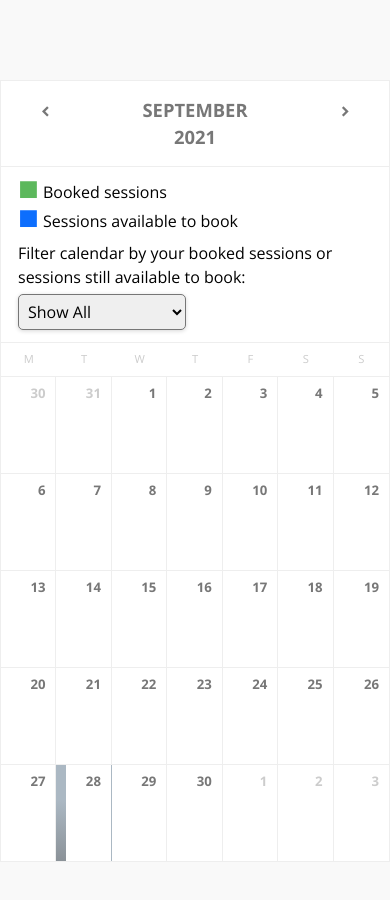
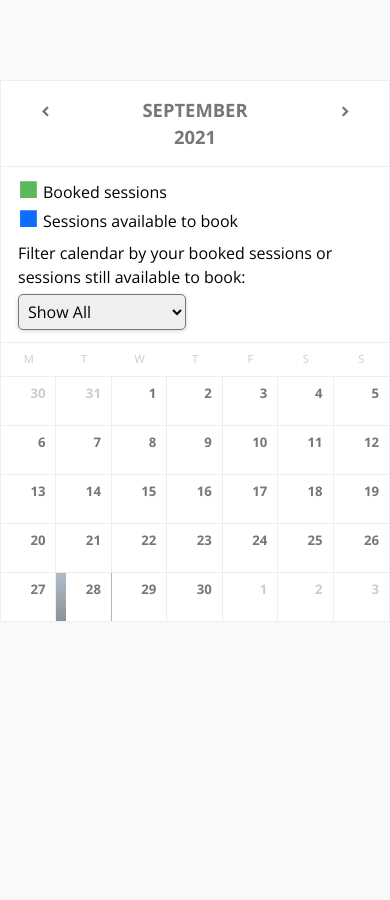
Before and after one commit to AlexKynoch/golf-frontend, a React (Create React App) app: page / in a window 390 px wide. Shown: the top 900 px of the page. After the commit the page ends 844 px from the top, so only its background shows below. Built offline with nearby package versions, Linux system fonts and the light colour scheme; no server answers.

Commit message:
sort sessions by time

```diff
--- a/package.json
+++ b/package.json
@@ -13,7 +13,6 @@
     "bootstrap-icons": "^1.5.0",
     "date-fns": "^2.24.0",
     "gh-pages": "^3.2.3",
-    "lodash.sortby": "^4.7.0",
     "react": "^17.0.2",
     "react-big-calendar": "^0.35.0",
     "react-bootstrap": "^1.6.3",
--- a/src/components/Calendar.css
+++ b/src/components/Calendar.css
@@ -161,7 +161,7 @@ main {
 
 .calendar .body .cell {
   position: relative;
-  height: 6em;
+  min-height: 6em;
   border-right: 1px solid var(--border-color);
   overflow: hidden;
   cursor: pointer;
@@ -375,10 +375,6 @@ main {
   padding-top: 6px;
 }
 
-.user-filter {
-  /* padding-top: 4px; */
-}
-
 /* admin search field */
 
 .search-field {
@@ -460,8 +456,11 @@ main {
     padding: 0.8em
   }
 
-  /* .calendar .body .cell {
-    height: 3em;
+  .ul-show-sessions {
+    padding-top: 15px
+  }
 
-  } */
+  .calendar .body .cell {
+    min-height: 3em;
+  }
 }
--- a/src/components/UserCalendar.js
+++ b/src/components/UserCalendar.js
@@ -8,12 +8,13 @@ import Row from 'react-bootstrap/Row'
 import Col from 'react-bootstrap/Col'
 import 'bootstrap/dist/css/bootstrap.min.css'
 import "./Calendar.css"
-import sortBy from 'lodash/sortBy'
 
 function UserCalendar(props) {
   const [currentMonth, cCurrentMonth] = useState(new Date())
   const [currentDate, cCurrentDate] = useState(new Date())
   const [sort, cSort] = useState('showAll')
+  const [sessions, cSessions] = useState([])
+  const [users, cUsers] = useState([])
   const [sessionInfo, cSessionInfo] = useState([
     {name: 'One-to-One Coaching',
     description:'These person-centred sessions are delivered by one of our trained team at a local golf club. The service provides an enjoyable & rewarding day for the golfer PLUS a deserved respite break for carers. No golfing experience is necessary.',
@@ -41,13 +42,14 @@ function UserCalendar(props) {
     }
   ])
 
-  const [sessions, cSessions] = useState([])
-  const [users, cUsers] = useState([])
+  // gets all the sessions and users from the database
 
   const refreshList = () => {
     props.client.getSessions().then((response) => cSessions(response.data))
     props.client.getUsers().then((response) => cUsers(response.data))
   }
+
+  // adds user to session users (booking)
 
   const addUser = async (id, user) => {
     const res = await props.client.addSessionUser(id, user)
@@ -60,6 +62,8 @@ function UserCalendar(props) {
     cSessions(updated)
   }
 
+  // removes user from session users (booking cancellation)
+
   const removeUser = async (id, user) => {
     const res = await props.client.removeSessionUser(id, user)
     const updated = sessions.map((session) => {
@@ -71,11 +75,10 @@ function UserCalendar(props) {
     cSessions(updated)
   }
 
+  // renders calendar header
 
-  // renders calendar header
   const renderHeader = () => {
     const dateFormat = 'MMMM yyyy'
-
     return (
       <div className = 'header row flex-middle'>
         <div className = 'col col-start'>
@@ -94,6 +97,7 @@ function UserCalendar(props) {
   }
 
   // renders calendar key and filters
+
   const renderFilters = () => {
     return (
       <Row className = 'filters'>
@@ -115,24 +119,26 @@ function UserCalendar(props) {
     )
   }
 
+  // displays names of days in calendar
+
   const buildDayName = (day, i) => {
-    return (<div className='col col-center' key={i}>
-    {day}
-  </div>)
+    return (
+      <div className='col col-center' key={i}>
+        {day}
+      </div>)
   }
 
   // renders calendar days
+
   const renderDays = () => {
     const shortDays = ['M', 'T', 'W', 'T', 'F', 'S', 'S']
     const longDays = ['Monday', 'Tuesday', 'Wednesday', 'Thursday', 'Friday', 'Saturday', 'Sunday']
     let days
-
     if (window.innerWidth < 768) {
       days = shortDays.map((day, i) => buildDayName(day, i))
     } else {
       days =  longDays.map((day, i) => buildDayName(day, i))
     }
-
     return <div className='days row'>{days}</div>
   }
 
@@ -176,16 +182,33 @@ function UserCalendar(props) {
     return <div className='body'>{rows}</div>
   }
 
+  // shows sessions in the calendar cell for that specific day
+
   const showSessions = (day) => {
-    return sessions.map((session, i) => {
+    let sessionsArray = []
+    let finalSessionsArray = []
+
+    let sessionsToDisplay =  sessions.map((session, i) => {
       const sessionDate = new Date(session.date)
       if (sessionDate.getTime() === day.getTime()) {
-        console.log(new Date(session.date + ' ' + session.sessionTimeStart))
           return displaySessions(session, i)
       }
     })
+
+    for (let i = 0; i < sessionsToDisplay.length; i++) {
+      if (sessionsToDisplay[i] !== undefined) {
+        sessionsArray.push(sessionsToDisplay[i])
+      }
+    }
+
+    let sortedArray = sessionsArray.sort((a, b) => a[1] - b[1])
+    for (let i = 0; i < sortedArray.length; i++) {
+      finalSessionsArray.push(sortedArray[i][0])
+    }
+    return finalSessionsArray
   }
 
+  // session HTML to display in calendar cell
   const sessionEntry = (session, i) => {
     return (
       <OverlayTrigger key = {i} trigger = 'click' placement = 'bottom' overlay = {popoverClick(session)} rootClose>
@@ -199,13 +222,15 @@ function UserCalendar(props) {
     )
   }
 
+  // displays the session based on filter, user's booking and session user limit
   const displaySessions = (session, i) => {
+    let sessionDateTime = new Date(session.date + ' ' + session.sessionTimeStart)
     if (sort === 'booked' && session.sessionUsers.includes(usersOld[0].id)) {
-      return sessionEntry(session,i)
+      return [sessionEntry(session,i), sessionDateTime]
     } else if (sort === 'available' && !session.sessionUsers.includes(usersOld[0].id) && session.sessionUsers.length < session.userLimit) {
-      return sessionEntry(session,i)
+      return [sessionEntry(session,i), sessionDateTime]
     } else if (sort === 'showAll') {
-      return sessionEntry(session,i)
+      return [sessionEntry(session,i), sessionDateTime]
     }
   }
 
```
